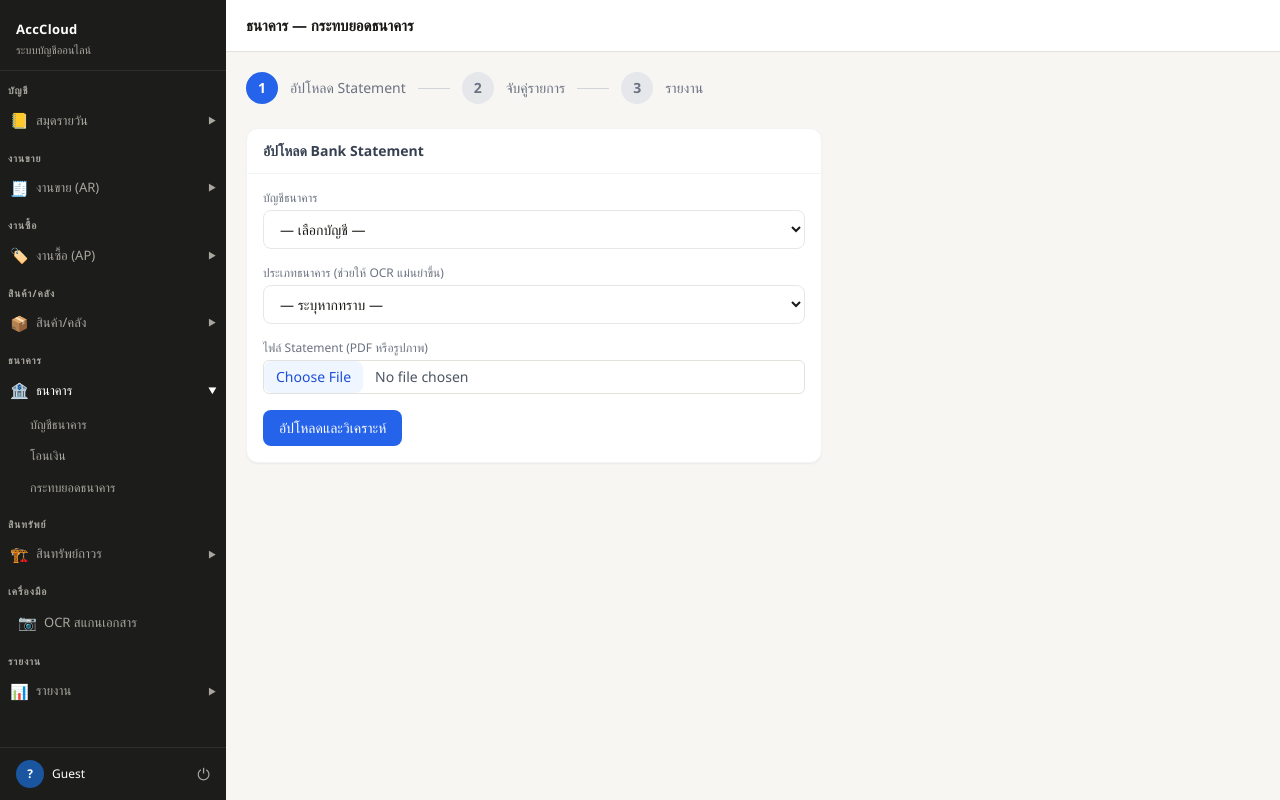
After one commit to 2bird555687-arch/accounting, a FastAPI app: template templates/bank/reconciliation.html in a window 1280 px wide. The commit adds this page. Run offline with FastAPI, Linux system fonts and the light colour scheme; the template is opened without the code that fills it, so the values that code supplies are empty; parts of the project's set-up code (start-up, migrations or seed data) failed here and were passed over; some libraries are stand-ins or nearby versions.

Commit message:
feat: add bank reconciliation UI page with OCR statement upload

```diff
--- /dev/null
+++ b/templates/bank/reconciliation.html
@@ -0,0 +1,470 @@
+{% extends "base.html" %}
+{% block title %}กระทบยอดธนาคาร{% endblock %}
+{% block page_title %}ธนาคาร — กระทบยอดธนาคาร{% endblock %}
+
+{% block content %}
+<div x-data="bankRecon()" x-init="init()">
+
+  <!-- Step indicator -->
+  <div class="flex items-center gap-3 mb-6">
+    <div :class="step >= 1 ? 'bg-blue-600 text-white' : 'bg-gray-200 text-gray-500'" class="w-8 h-8 rounded-full flex items-center justify-center text-sm font-bold">1</div>
+    <span class="text-sm text-gray-500">อัปโหลด Statement</span>
+    <div class="h-px w-8 bg-gray-300"></div>
+    <div :class="step >= 2 ? 'bg-blue-600 text-white' : 'bg-gray-200 text-gray-500'" class="w-8 h-8 rounded-full flex items-center justify-center text-sm font-bold">2</div>
+    <span class="text-sm text-gray-500">จับคู่รายการ</span>
+    <div class="h-px w-8 bg-gray-300"></div>
+    <div :class="step >= 3 ? 'bg-blue-600 text-white' : 'bg-gray-200 text-gray-500'" class="w-8 h-8 rounded-full flex items-center justify-center text-sm font-bold">3</div>
+    <span class="text-sm text-gray-500">รายงาน</span>
+  </div>
+
+  <!-- STEP 1: Upload -->
+  <div x-show="step === 1">
+    <div class="bg-white rounded-xl shadow-sm border border-gray-100 max-w-xl">
+      <div class="px-4 py-3 border-b border-gray-100 font-semibold text-sm text-gray-700">อัปโหลด Bank Statement</div>
+      <div class="p-4 space-y-4">
+
+        <!-- Bank account dropdown -->
+        <div>
+          <label class="block text-xs text-gray-500 mb-1">บัญชีธนาคาร</label>
+          <select x-model="form.bank_account_id" class="w-full px-3 py-2 rounded-lg border border-gray-200 text-sm">
+            <option value="">— เลือกบัญชี —</option>
+            <template x-for="a in bankAccounts" :key="a.id">
+              <option :value="a.coa_account_code" x-text="a.bank_name + ' — ' + (a.account_number || a.coa_account_code)"></option>
+            </template>
+          </select>
+        </div>
+
+        <!-- Bank hint dropdown -->
+        <div>
+          <label class="block text-xs text-gray-500 mb-1">ประเภทธนาคาร (ช่วยให้ OCR แม่นยำขึ้น)</label>
+          <select x-model="form.bank_hint" class="w-full px-3 py-2 rounded-lg border border-gray-200 text-sm">
+            <option value="">— ระบุหากทราบ —</option>
+            <option value="กรุงไทย">กรุงไทย (KTB)</option>
+            <option value="กสิกร">กสิกรไทย (KBANK)</option>
+            <option value="SCB">ไทยพาณิชย์ (SCB)</option>
+            <option value="กรุงเทพ">กรุงเทพ (BBL)</option>
+            <option value="TTB">ทหารไทยธนชาต (TTB)</option>
+          </select>
+        </div>
+
+        <!-- File input -->
+        <div>
+          <label class="block text-xs text-gray-500 mb-1">ไฟล์ Statement (PDF หรือรูปภาพ)</label>
+          <input type="file" accept=".pdf,.png,.jpg,.jpeg" @change="handleFile($event)"
+            class="w-full text-sm text-gray-600 file:mr-3 file:py-1.5 file:px-3 file:rounded-lg file:border-0 file:text-sm file:font-medium file:bg-blue-50 file:text-blue-700 hover:file:bg-blue-100" />
+        </div>
+
+        <!-- Error message -->
+        <p x-show="error" x-text="error" class="text-sm text-red-600"></p>
+
+        <!-- Submit button -->
+        <button @click="uploadStatement()" :disabled="loading"
+          class="px-4 py-2 rounded-lg bg-blue-600 text-white text-sm font-medium flex items-center gap-2 disabled:opacity-50">
+          <span x-show="loading" class="inline-block w-4 h-4 border-2 border-white border-t-transparent rounded-full animate-spin"></span>
+          <span x-text="loading ? 'กำลังอัปโหลด...' : 'อัปโหลดและวิเคราะห์'"></span>
+        </button>
+
+      </div>
+    </div>
+  </div>
+
+  <!-- STEP 2: Matching -->
+  <div x-show="step === 2">
+
+    <!-- Stat cards: opening/closing/credit/debit -->
+    <div class="grid grid-cols-2 md:grid-cols-4 gap-4 mb-4" x-show="reconResult">
+      <div class="bg-white rounded-xl shadow-sm border border-gray-100 p-4">
+        <div class="text-xs text-gray-500">ยอดเปิด</div>
+        <div class="text-lg font-bold text-gray-700" x-text="fmt(reconResult?.opening_balance)"></div>
+      </div>
+      <div class="bg-white rounded-xl shadow-sm border border-gray-100 p-4">
+        <div class="text-xs text-gray-500">ยอดปิด</div>
+        <div class="text-lg font-bold text-gray-700" x-text="fmt(reconResult?.closing_balance)"></div>
+      </div>
+      <div class="bg-white rounded-xl shadow-sm border border-gray-100 p-4">
+        <div class="text-xs text-gray-500">เครดิตรวม</div>
+        <div class="text-lg font-bold text-green-600" x-text="fmt(reconResult?.total_credit)"></div>
+      </div>
+      <div class="bg-white rounded-xl shadow-sm border border-gray-100 p-4">
+        <div class="text-xs text-gray-500">เดบิตรวม</div>
+        <div class="text-lg font-bold text-red-600" x-text="fmt(reconResult?.total_debit)"></div>
+      </div>
+    </div>
+
+    <!-- Match stats: 5 boxes -->
+    <div class="grid grid-cols-2 md:grid-cols-5 gap-3 mb-4">
+      <div class="bg-green-50 border border-green-100 rounded-xl p-3 text-center">
+        <div class="text-2xl font-bold text-green-600" x-text="countByStatus('MATCHED')"></div>
+        <div class="text-xs text-green-700 mt-0.5">จับคู่แล้ว</div>
+      </div>
+      <div class="bg-yellow-50 border border-yellow-100 rounded-xl p-3 text-center">
+        <div class="text-2xl font-bold text-yellow-600" x-text="countByStatus('NEAR_MATCH')"></div>
+        <div class="text-xs text-yellow-700 mt-0.5">ใกล้เคียง</div>
+      </div>
+      <div class="bg-orange-50 border border-orange-100 rounded-xl p-3 text-center">
+        <div class="text-2xl font-bold text-orange-600" x-text="countByStatus('STATEMENT_ONLY')"></div>
+        <div class="text-xs text-orange-700 mt-0.5">Statement เท่านั้น</div>
+      </div>
+      <div class="bg-blue-50 border border-blue-100 rounded-xl p-3 text-center">
+        <div class="text-2xl font-bold text-blue-600" x-text="countByStatus('BOOK_ONLY')"></div>
+        <div class="text-xs text-blue-700 mt-0.5">สมุดเท่านั้น</div>
+      </div>
+      <div class="bg-gray-50 border border-gray-100 rounded-xl p-3 text-center">
+        <div class="text-2xl font-bold text-gray-600" x-text="countByStatus('CONFIRMED')"></div>
+        <div class="text-xs text-gray-600 mt-0.5">ยืนยันแล้ว</div>
+      </div>
+    </div>
+
+    <!-- Validation badge -->
+    <div class="mb-4" x-show="reconResult?.validation_ok !== undefined">
+      <span x-show="reconResult?.validation_ok"
+        class="inline-flex px-3 py-1 rounded-full text-xs font-medium bg-green-100 text-green-700">
+        ✓ ยอดตรวจสอบผ่าน — ยอดเปิด + รับ − จ่าย = ยอดปิด
+      </span>
+      <span x-show="!reconResult?.validation_ok"
+        class="inline-flex px-3 py-1 rounded-full text-xs font-medium bg-red-100 text-red-700"
+        x-text="'⚠ ยอดไม่สมดุล ผลต่าง: ' + fmt(reconResult?.validation_diff)">
+      </span>
+    </div>
+
+    <!-- Filter bar -->
+    <div class="flex items-center gap-2 mb-3 flex-wrap">
+      <span class="text-xs text-gray-500 mr-1">กรอง:</span>
+      <template x-for="f in ['ALL','MATCHED','NEAR_MATCH','STATEMENT_ONLY','BOOK_ONLY','CONFIRMED','MISMATCH']" :key="f">
+        <button @click="filter = f"
+          :class="filter === f ? 'bg-blue-600 text-white' : 'bg-gray-100 text-gray-600'"
+          class="px-3 py-1 rounded-full text-xs font-medium"
+          x-text="f === 'ALL' ? 'ทั้งหมด (' + lines.length + ')' : statusLabel(f)">
+        </button>
+      </template>
+    </div>
+
+    <!-- Action bar -->
+    <div class="flex items-center gap-2 mb-3">
+      <button @click="autoPost()" :disabled="loading"
+        class="px-4 py-2 rounded-lg border border-gray-200 text-sm flex items-center gap-1 disabled:opacity-50">
+        <span x-show="loading" class="inline-block w-3 h-3 border-2 border-gray-400 border-t-transparent rounded-full animate-spin"></span>
+        ⚡ Auto-post รายการที่รู้จัก
+      </button>
+      <button @click="getReport()" :disabled="loading"
+        class="px-4 py-2 rounded-lg bg-blue-600 text-white text-sm font-medium disabled:opacity-50">
+        📄 ดูรายงานและปิด
+      </button>
+    </div>
+
+    <!-- Matching table -->
+    <div class="bg-white rounded-xl shadow-sm border border-gray-100 overflow-x-auto">
+      <table class="w-full text-sm">
+        <thead class="bg-gray-50 border-b border-gray-100">
+          <tr>
+            <th class="text-left px-4 py-3 font-medium text-gray-600">สถานะ</th>
+            <th class="text-left px-4 py-3 font-medium text-gray-600">วันที่ Statement</th>
+            <th class="text-left px-4 py-3 font-medium text-gray-600">รายการ Statement</th>
+            <th class="text-right px-4 py-3 font-medium text-gray-600">เดบิต</th>
+            <th class="text-right px-4 py-3 font-medium text-gray-600">เครดิต</th>
+            <th class="text-left px-4 py-3 font-medium text-gray-600">เลขที่ JE</th>
+            <th class="text-left px-4 py-3 font-medium text-gray-600">รายการสมุด</th>
+            <th class="text-right px-4 py-3 font-medium text-gray-600">เดบิต JE</th>
+            <th class="text-right px-4 py-3 font-medium text-gray-600">เครดิต JE</th>
+            <th class="text-left px-4 py-3 font-medium text-gray-600">การดำเนินการ</th>
+          </tr>
+        </thead>
+        <tbody>
+          <template x-if="filteredLines().length === 0">
+            <tr><td colspan="10" class="px-4 py-8 text-center text-gray-400">ไม่มีรายการ</td></tr>
+          </template>
+          <template x-for="line in filteredLines()" :key="line.id">
+            <tr class="border-b border-gray-50 hover:bg-gray-50">
+
+              <!-- Status badge -->
+              <td class="px-4 py-3">
+                <span class="inline-flex px-2 py-0.5 rounded-full text-xs font-medium"
+                  :class="statusClass(line.match_status)"
+                  x-text="statusLabel(line.match_status)">
+                </span>
+                <div x-show="line.match_confidence" class="text-xs text-gray-400 mt-0.5"
+                  x-text="line.match_confidence + '%'"></div>
+              </td>
+
+              <!-- Statement side -->
+              <td class="px-4 py-3 text-gray-600 whitespace-nowrap" x-text="line.stmt_date || '—'"></td>
+              <td class="px-4 py-3 text-gray-700 max-w-xs truncate" x-text="line.stmt_description || '—'"></td>
+              <td class="px-4 py-3 text-right font-mono text-red-600" x-text="line.stmt_debit > 0 ? fmt(line.stmt_debit) : ''"></td>
+              <td class="px-4 py-3 text-right font-mono text-green-600" x-text="line.stmt_credit > 0 ? fmt(line.stmt_credit) : ''"></td>
+
+              <!-- Book side -->
+              <td class="px-4 py-3 font-mono text-blue-600 text-xs" x-text="line.journal_entry_no || '—'"></td>
+              <td class="px-4 py-3 text-gray-600 max-w-xs truncate" x-text="line.journal_description || '—'"></td>
+              <td class="px-4 py-3 text-right font-mono text-red-600" x-text="line.journal_debit > 0 ? fmt(line.journal_debit) : ''"></td>
+              <td class="px-4 py-3 text-right font-mono text-green-600" x-text="line.journal_credit > 0 ? fmt(line.journal_credit) : ''"></td>
+
+              <!-- Actions -->
+              <td class="px-4 py-3">
+                <!-- MATCHED / NEAR_MATCH: confirm or reject -->
+                <template x-if="line.match_status === 'MATCHED' || line.match_status === 'NEAR_MATCH'">
+                  <div class="flex gap-1">
+                    <button @click="confirmLine(line.id, 'confirm', null)"
+                      class="px-2 py-1 rounded text-xs bg-green-100 text-green-700 hover:bg-green-200">✓ ยืนยัน</button>
+                    <button @click="confirmLine(line.id, 'reject', null)"
+                      class="px-2 py-1 rounded text-xs bg-red-100 text-red-700 hover:bg-red-200">✗ ปฏิเสธ</button>
+                  </div>
+                </template>
+
+                <!-- STATEMENT_ONLY: select account and post_new -->
+                <template x-if="line.match_status === 'STATEMENT_ONLY'">
+                  <div class="flex flex-col gap-1">
+                    <select x-model="line._account_code"
+                      class="px-2 py-1 rounded border border-gray-200 text-xs w-48">
+                      <option value="">— เลือกบัญชี —</option>
+                      <option value="4201">4201 ดอกเบี้ยรับ</option>
+                      <option value="7102">7102 ค่าธรรมเนียมธนาคาร</option>
+                      <option value="2121">2121 WHT ค้างนำส่ง</option>
+                      <option value="6199">6199 ค่าใช้จ่ายอื่น</option>
+                      <option value="4199">4199 รายได้อื่น</option>
+                    </select>
+                    <button @click="confirmLine(line.id, 'post_new', line._account_code)"
+                      :disabled="!line._account_code"
+                      class="px-2 py-1 rounded text-xs bg-blue-100 text-blue-700 hover:bg-blue-200 disabled:opacity-40">
+                      + บันทึก JE
+                    </button>
+                  </div>
+                </template>
+
+                <!-- CONFIRMED: show posted JE if any -->
+                <template x-if="line.match_status === 'CONFIRMED'">
+                  <span class="text-xs text-gray-500" x-text="line.posted_journal_no ? 'JE: ' + line.posted_journal_no : '✓'"></span>
+                </template>
+
+                <!-- MISMATCH -->
+                <template x-if="line.match_status === 'MISMATCH'">
+                  <span class="text-xs text-red-500">ตรวจสอบ</span>
+                </template>
+              </td>
+            </tr>
+          </template>
+        </tbody>
+      </table>
+    </div>
+
+  </div>
+
+  <!-- STEP 3: Report -->
+  <div x-show="step === 3">
+    <div class="bg-white rounded-xl shadow-sm border border-gray-100 max-w-2xl mb-4" x-show="report">
+      <div class="px-4 py-3 border-b border-gray-100 font-semibold text-sm text-gray-700">รายงานกระทบยอดธนาคาร</div>
+      <div class="p-4 space-y-3 text-sm">
+        <div class="grid grid-cols-2 gap-4">
+          <div>
+            <div class="text-xs text-gray-500">ธนาคาร</div>
+            <div class="font-medium text-gray-800" x-text="report?.bank_name || '—'"></div>
+          </div>
+          <div>
+            <div class="text-xs text-gray-500">เลขที่บัญชี</div>
+            <div class="font-medium font-mono text-gray-800" x-text="report?.account_no || '—'"></div>
+          </div>
+          <div>
+            <div class="text-xs text-gray-500">รหัสบัญชี COA</div>
+            <div class="font-medium font-mono text-blue-600" x-text="report?.bank_account_code || '—'"></div>
+          </div>
+          <div>
+            <div class="text-xs text-gray-500">สถานะ</div>
+            <span class="inline-flex px-2 py-0.5 rounded-full text-xs font-medium bg-gray-100 text-gray-700"
+              x-text="report?.status || '—'"></span>
+          </div>
+          <div>
+            <div class="text-xs text-gray-500">งวด</div>
+            <div class="font-medium text-gray-700" x-text="(report?.period_from || '') + ' — ' + (report?.period_to || '')"></div>
+          </div>
+        </div>
+
+        <div class="border-t border-gray-100 pt-3 grid grid-cols-2 gap-4">
+          <div>
+            <div class="text-xs text-gray-500">ยอดเปิด Statement</div>
+            <div class="text-lg font-bold text-gray-800" x-text="fmt(report?.opening_balance)"></div>
+          </div>
+          <div>
+            <div class="text-xs text-gray-500">ยอดปิด Statement</div>
+            <div class="text-lg font-bold text-gray-800" x-text="fmt(report?.closing_balance)"></div>
+          </div>
+          <div>
+            <div class="text-xs text-gray-500">ยอดตามสมุดบัญชี</div>
+            <div class="text-lg font-bold text-blue-600" x-text="fmt(report?.book_balance)"></div>
+          </div>
+          <div>
+            <div class="text-xs text-gray-500">ยอดหลังปรับปรุง</div>
+            <div class="text-lg font-bold text-green-600" x-text="fmt(report?.adjusted_balance)"></div>
+          </div>
+        </div>
+
+        <div class="border-t border-gray-100 pt-3 grid grid-cols-3 gap-4">
+          <div class="text-center">
+            <div class="text-xs text-gray-500">จับคู่แล้ว</div>
+            <div class="text-xl font-bold text-green-600" x-text="report?.total_matched"></div>
+          </div>
+          <div class="text-center">
+            <div class="text-xs text-gray-500">Statement ไม่มีในสมุด</div>
+            <div class="text-xl font-bold text-orange-600" x-text="report?.total_statement_only"></div>
+          </div>
+          <div class="text-center">
+            <div class="text-xs text-gray-500">สมุดไม่มีใน Statement</div>
+            <div class="text-xl font-bold text-blue-600" x-text="report?.total_book_only"></div>
+          </div>
+        </div>
+
+        <div class="border-t border-gray-100 pt-3 grid grid-cols-2 gap-4">
+          <div>
+            <div class="text-xs text-gray-500">ยอดคงค้าง Statement</div>
+            <div class="font-bold text-orange-600" x-text="fmt(report?.unreconciled_statement)"></div>
+          </div>
+          <div>
+            <div class="text-xs text-gray-500">ยอดคงค้างสมุด</div>
+            <div class="font-bold text-blue-600" x-text="fmt(report?.unreconciled_book)"></div>
+          </div>
+        </div>
+      </div>
+    </div>
+
+    <!-- New reconciliation button -->
+    <button @click="step = 1; reconId = null; reconResult = null; lines = []; report = null; form = { bank_account_id: '', bank_hint: '', file: null }; error = ''"
+      class="px-4 py-2 rounded-lg border border-gray-200 text-sm">
+      ← กระทบยอดใหม่
+    </button>
+  </div>
+
+</div>
+{% endblock %}
+
+{% block scripts %}
+<script>
+function bankRecon() {
+  return {
+    step: 1,
+    loading: false,
+    error: '',
+
+    // Step 1 state
+    bankAccounts: [],
+    form: { bank_account_id: '', bank_hint: '', file: null },
+
+    // Step 2 state
+    reconId: null,
+    reconResult: null,
+    lines: [],
+    filter: 'ALL',
+
+    // Step 3 state
+    report: null,
+
+    token() { return document.cookie.match(/access_token=([^;]+)/)?.[1] || ''; },
+
+    async init() {
+      try {
+        const r = await fetch('/api/v1/bank/accounts', { headers: { Authorization: 'Bearer ' + this.token() } });
+        const d = await r.json();
+        this.bankAccounts = d.data || d.items || d || [];
+      } catch { this.bankAccounts = []; }
+    },
+
+    handleFile(e) { this.form.file = e.target.files[0]; },
+
+    async uploadStatement() {
+      if (!this.form.bank_account_id || !this.form.file) { this.error = 'กรุณาเลือกบัญชีและไฟล์'; return; }
+      this.loading = true; this.error = '';
+      const fd = new FormData();
+      fd.append('bank_account_code', this.form.bank_account_id);
+      if (this.form.bank_hint) fd.append('bank_name', this.form.bank_hint);
+      fd.append('file', this.form.file);
+      // Do NOT set Content-Type header — let browser set boundary automatically
+      const r = await fetch('/api/v1/bank/statement/upload', {
+        method: 'POST',
+        headers: { Authorization: 'Bearer ' + this.token() },
+        body: fd
+      });
+      const d = await r.json();
+      if (!r.ok) { this.error = d.detail || 'อัปโหลดไม่สำเร็จ'; this.loading = false; return; }
+      this.reconId = d.recon_id;
+      // Store statement summary for stat cards
+      if (d.statement) {
+        this.reconResult = {
+          opening_balance: d.statement.opening_balance,
+          closing_balance: d.statement.closing_balance,
+          total_credit: d.statement.total_credit,
+          total_debit: d.statement.total_debit,
+          validation_ok: d.statement.validation_ok,
+          validation_diff: d.statement.validation_diff,
+        };
+      }
+      await this.loadRecon();
+      this.step = 2;
+      this.loading = false;
+    },
+
+    async loadRecon() {
+      const r = await fetch(`/api/v1/bank/reconciliation/${this.reconId}`, { headers: { Authorization: 'Bearer ' + this.token() } });
+      const data = await r.json();
+      // Merge recon stats but keep statement summary fields
+      this.reconResult = Object.assign({}, this.reconResult || {}, data);
+      this.lines = (data.lines || []).map(l => ({ ...l, _account_code: '' }));
+    },
+
+    filteredLines() {
+      if (this.filter === 'ALL') return this.lines;
+      return this.lines.filter(l => l.match_status === this.filter);
+    },
+
+    countByStatus(s) { return this.lines.filter(l => l.match_status === s).length; },
+
+    async confirmLine(lineId, action, accountCode) {
+      const payload = { matches: [{ line_id: lineId, action, account_code: accountCode || null }] };
+      const r = await fetch(`/api/v1/bank/reconciliation/${this.reconId}/confirm`, {
+        method: 'POST',
+        headers: { 'Content-Type': 'application/json', Authorization: 'Bearer ' + this.token() },
+        body: JSON.stringify(payload)
+      });
+      if (r.ok) {
+        const idx = this.lines.findIndex(l => l.id === lineId);
+        if (idx !== -1) {
+          this.lines[idx].match_status = action === 'reject' ? 'STATEMENT_ONLY' : 'CONFIRMED';
+        }
+        await this.loadRecon();
+      }
+    },
+
+    async autoPost() {
+      this.loading = true;
+      const r = await fetch(`/api/v1/bank/reconciliation/${this.reconId}/auto-post`, {
+        method: 'POST',
+        headers: { Authorization: 'Bearer ' + this.token() }
+      });
+      await this.loadRecon();
+      this.loading = false;
+    },
+
+    async getReport() {
+      this.loading = true;
+      const r = await fetch(`/api/v1/bank/reconciliation/${this.reconId}/report`, { headers: { Authorization: 'Bearer ' + this.token() } });
+      this.report = await r.json();
+      this.step = 3;
+      this.loading = false;
+    },
+
+    fmt(v) { return new Intl.NumberFormat('th-TH', { minimumFractionDigits: 2 }).format(v || 0); },
+
+    statusLabel(s) {
+      return { MATCHED: 'จับคู่แล้ว', NEAR_MATCH: 'ใกล้เคียง', STATEMENT_ONLY: 'ใน Statement เท่านั้น', BOOK_ONLY: 'ในสมุดเท่านั้น', CONFIRMED: 'ยืนยันแล้ว', MISMATCH: 'ไม่ตรง' }[s] || s;
+    },
+
+    statusClass(s) {
+      return {
+        MATCHED: 'bg-green-100 text-green-700',
+        NEAR_MATCH: 'bg-yellow-100 text-yellow-700',
+        STATEMENT_ONLY: 'bg-orange-100 text-orange-700',
+        BOOK_ONLY: 'bg-blue-100 text-blue-700',
+        CONFIRMED: 'bg-gray-100 text-gray-600',
+        MISMATCH: 'bg-red-100 text-red-700',
+      }[s] || 'bg-gray-100 text-gray-600';
+    }
+  };
+}
+</script>
+{% endblock %}
--- a/templates/base.html
+++ b/templates/base.html
@@ -102,6 +102,7 @@
   <div class="sb-sub {% if '/bank/' in request.url.path %}open{% endif %}">
     <a href="/bank/accounts" class="sb-item {% if '/bank/accounts' in request.url.path %}active{% endif %}">บัญชีธนาคาร</a>
     <a href="/bank/transfers" class="sb-item {% if '/bank/transfers' in request.url.path %}active{% endif %}">โอนเงิน</a>
+    <a href="/bank/reconciliation" class="sb-item {% if request.url.path == '/bank/reconciliation' %}active{% endif %}">กระทบยอดธนาคาร</a>
   </div>
 
   <div class="sb-section">สินทรัพย์</div>
```
Also changed, not shown: app/ui/routes.py (+9 -0 lines).
